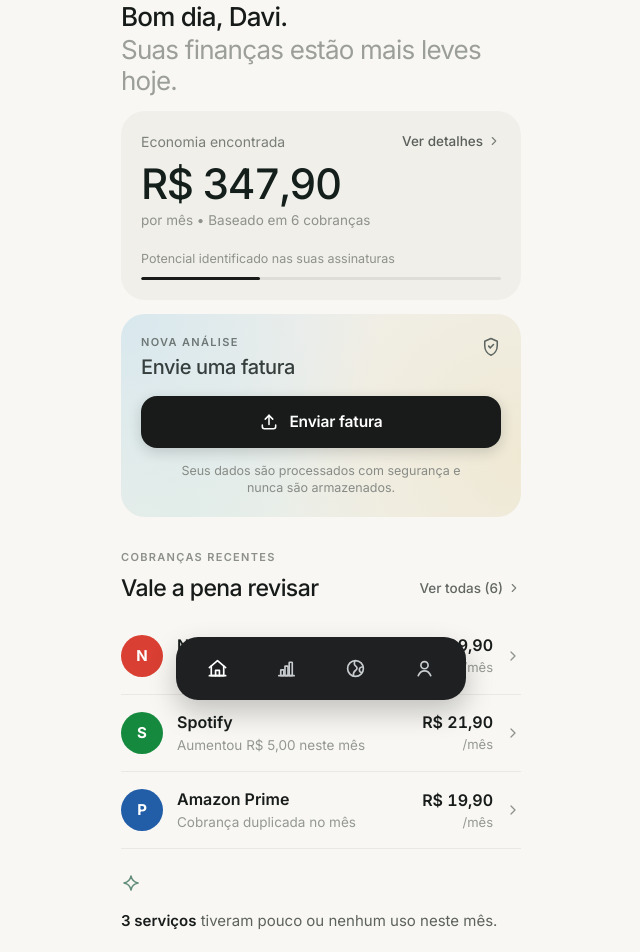
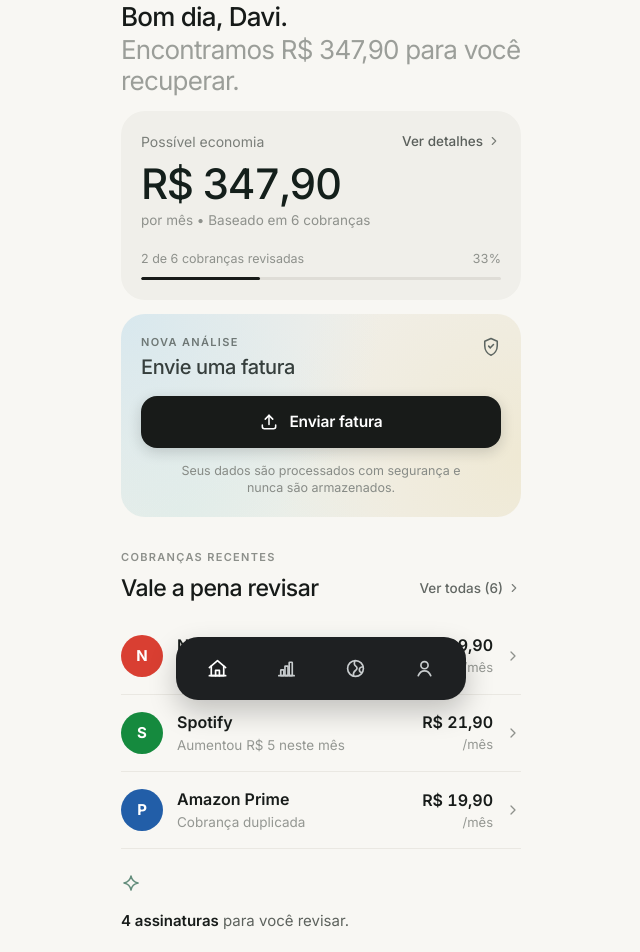
Before and after one commit to uset01/Taxly, a Next.js app: page / in a window 1280 px wide. Shown: the part 80-1032 px from the top of the page, without its empty margins (319-959 px from the left). Built offline with nearby package versions, Linux system fonts and the light colour scheme.

Commit message:
feat(copy): atualizar saudacao, rotulo Possivel economia, barra de progresso e subtitulos factuais

```diff
--- a/src/app/page.tsx
+++ b/src/app/page.tsx
@@ -23,7 +23,7 @@ export default function HomePage() {
   const [activeTab, setActiveTab] = useState<NavTab>("inicio");
   const [selectedFile, setSelectedFile] = useState<string | null>(null);
   const [showAllCharges, setShowAllCharges] = useState(false);
-  const [charges] = useState(INITIAL_CHARGES);
+  const [charges, setCharges] = useState(INITIAL_CHARGES);
   const fileInputRef = useRef<HTMLInputElement>(null);
   const chargesListRef = useRef<HTMLElement>(null);
 
@@ -39,6 +39,14 @@ export default function HomePage() {
   const handleViewAllCharges = () => {
     setShowAllCharges(true);
     chargesListRef.current?.scrollIntoView({ behavior: "smooth" });
+  };
+
+  const handleToggleReviewed = (id: string) => {
+    setCharges((prev) =>
+      prev.map((item) =>
+        item.id === id ? { ...item, reviewed: !item.reviewed } : item
+      )
+    );
   };
 
   const handleFileChange = (e: React.ChangeEvent<HTMLInputElement>) => {
@@ -82,17 +90,19 @@ export default function HomePage() {
                 Bom dia, Davi.
               </span>
               <span className="block font-normal text-[#9B9E99] mt-0.5">
-                Suas finanças estão mais leves hoje.
+                {summary.totalPossibleSavings > 0
+                  ? `Encontramos R$ ${formatBRL(summary.totalPossibleSavings)} para você recuperar.`
+                  : "Envie uma fatura para começar."}
               </span>
             </h1>
           </section>
 
-          {/* Card 1: Economia encontrada */}
+          {/* Card 1: Possível economia */}
           <section className="px-5">
             <div className="rounded-[24px] bg-[#F0EFEA] p-5">
               <div className="flex items-center justify-between">
                 <span className="text-[14px] text-[#7A7E79]">
-                  Economia encontrada
+                  Possível economia
                 </span>
                 <button
                   type="button"
@@ -119,10 +129,17 @@ export default function HomePage() {
                 </p>
               </div>
 
+              {summary.totalReviewableCount > 0 && (
                 <div className="mt-4 pt-1">
-                <p className="text-[12.5px] text-[#8E918C] mb-2">
-                  Potencial identificado nas suas assinaturas
-                </p>
+                  <div className="flex items-center justify-between text-[12.5px] text-[#8E918C] mb-2">
+                    <span>
+                      {summary.reviewedCount} de {summary.totalReviewableCount}{" "}
+                      cobranças revisadas
+                    </span>
+                    <span className="tabular-nums">
+                      {summary.progressPercent}%
+                    </span>
+                  </div>
                   <div className="h-[3.5px] w-full rounded-full bg-[#DFDDD7] overflow-hidden">
                     <div
                       className="h-full rounded-full bg-[#181B19] transition-all"
@@ -130,6 +147,7 @@ export default function HomePage() {
                     />
                   </div>
                 </div>
+              )}
             </div>
           </section>
 
@@ -205,6 +223,7 @@ export default function HomePage() {
                 <button
                   key={item.id}
                   type="button"
+                  onClick={() => handleToggleReviewed(item.id)}
                   className="w-full py-4 flex items-center justify-between text-left group hover:opacity-85 transition-opacity cursor-pointer"
                 >
                   <div className="flex items-center gap-3.5">
@@ -236,17 +255,18 @@ export default function HomePage() {
               ))}
             </div>
 
-            {/* Low-usage Insight Block */}
+            {/* Review Callout Block */}
             <div className="pt-6">
               <SparkleIcon className="w-[20px] h-[20px] text-[#638D7B] mb-4" />
               <p className="text-[15px] leading-relaxed text-[#5D625D]">
                 <strong className="font-semibold text-[#181C1A]">
-                  3 serviços
+                  {summary.pendingReviewCount} assinaturas
                 </strong>{" "}
-                tiveram pouco ou nenhum uso neste mês.
+                para você revisar.
               </p>
               <button
                 type="button"
+                onClick={handleViewAllCharges}
                 className="mt-4 inline-flex items-center gap-1.5 text-[14.5px] font-medium text-[#4A504C] hover:text-[#161A18] transition-colors cursor-pointer"
               >
                 <span>Revisar</span>
--- a/src/data/charges.ts
+++ b/src/data/charges.ts
@@ -23,7 +23,7 @@ export const INITIAL_CHARGES: ChargeItem[] = [
   {
     id: "spotify",
     name: "Spotify",
-    factSubtitle: "Aumentou R$ 5,00 neste mês",
+    factSubtitle: "Aumentou R$ 5 neste mês",
     amount: 21.9,
     initial: "S",
     bgColor: "bg-[#158A3E]",
@@ -33,7 +33,7 @@ export const INITIAL_CHARGES: ChargeItem[] = [
   {
     id: "amazon-prime",
     name: "Amazon Prime",
-    factSubtitle: "Cobrança duplicada no mês",
+    factSubtitle: "Cobrança duplicada",
     amount: 19.9,
     initial: "P",
     bgColor: "bg-[#225EA8]",
```
Lines whose indentation alone changed are shown as unchanged.
